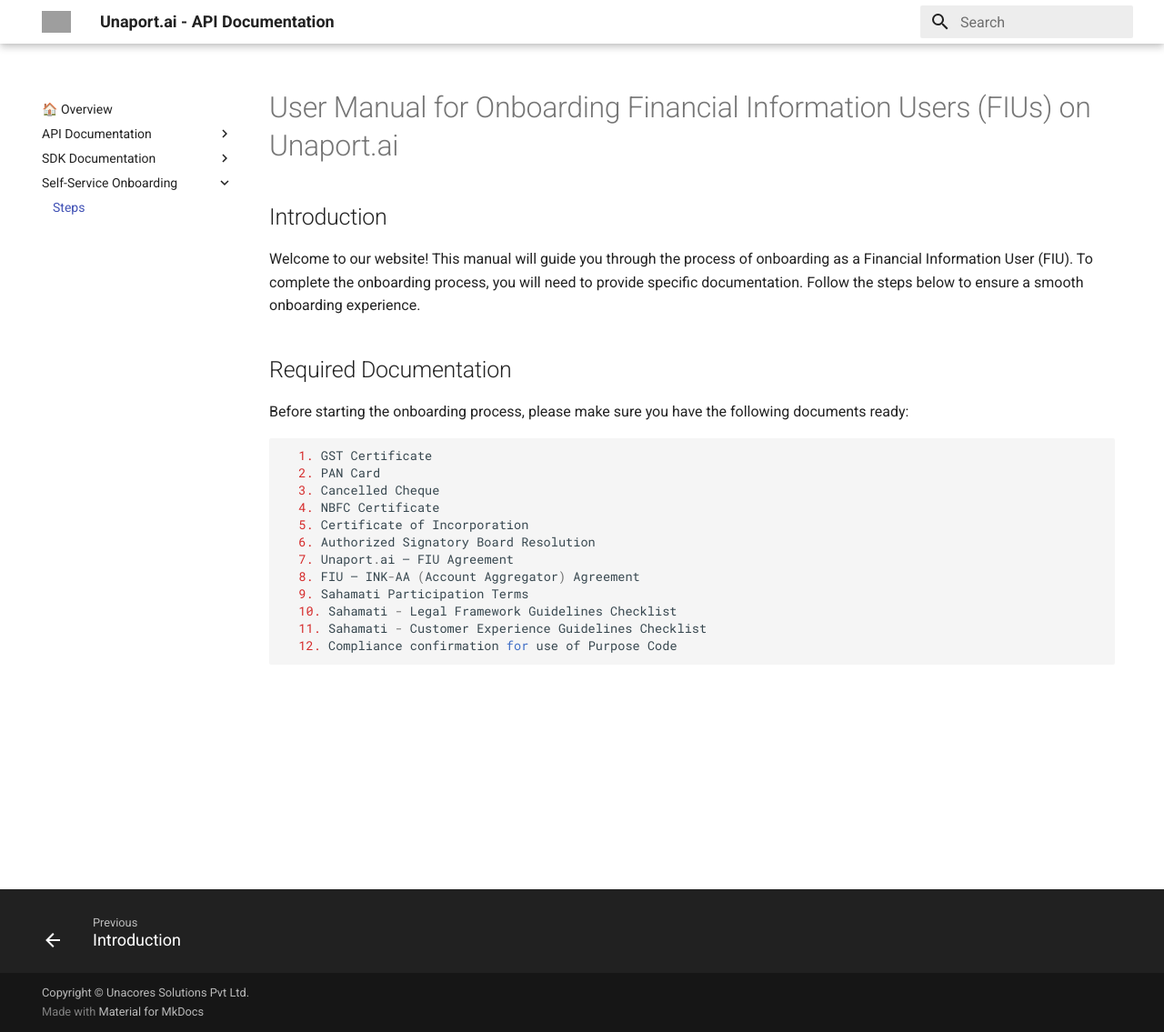
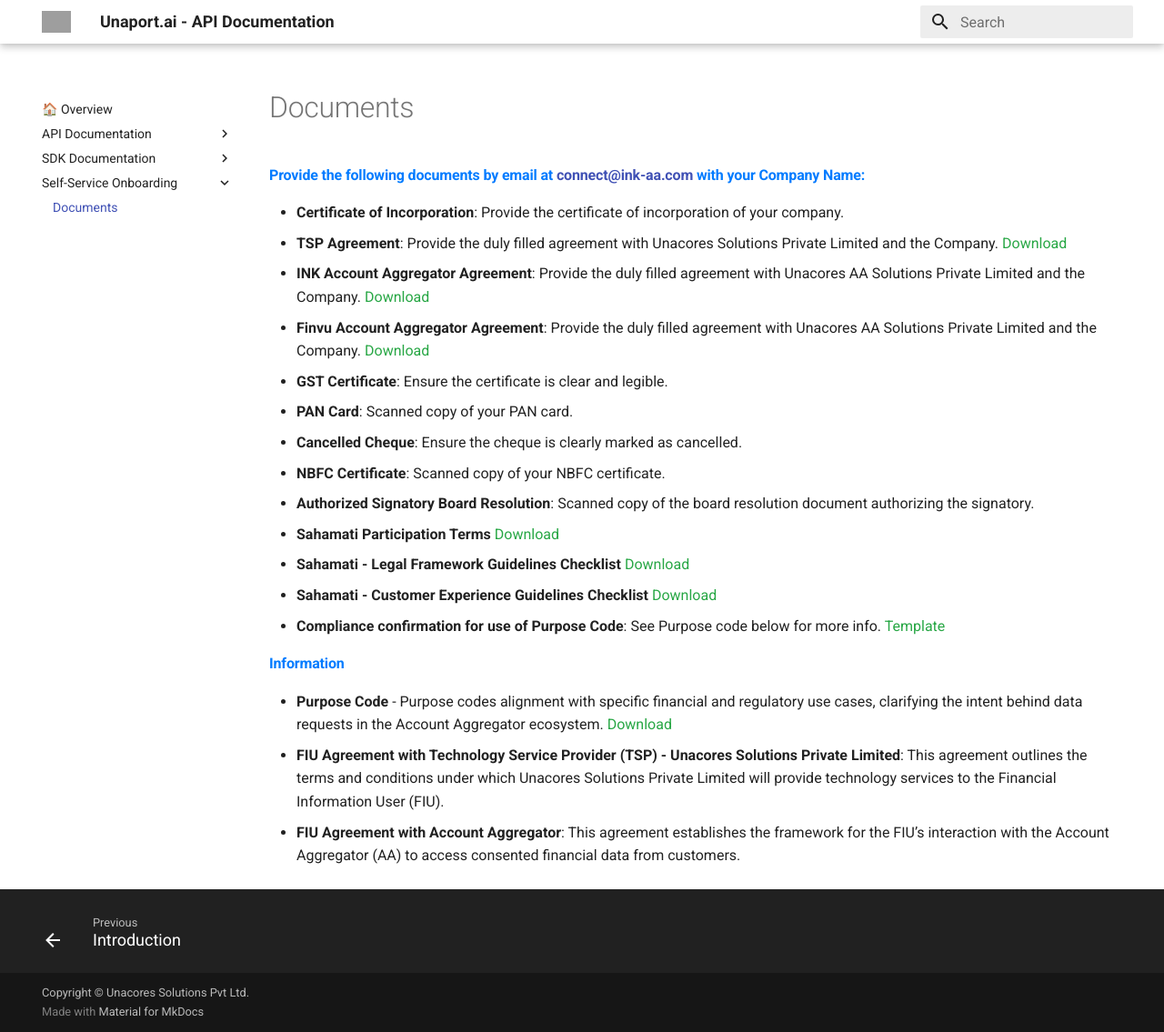
Before and after one commit to Unacores/unaport-docs, an MkDocs documentation site: the page built from docs/fiu_onboarding.md, in a window 1280 px wide and 1135 px high. Shown: the whole window at 91% size. Built offline with MkDocs 1.6.1 and Material for MkDocs 9.7.7, drawn with Linux system fonts in a browser that asks for light colours; grey boxes are pictures that could not be loaded.

Commit message:
updated docs

```diff
--- a/docs/css/custom.css
+++ b/docs/css/custom.css
@@ -2,6 +2,11 @@
 /* extra.css */
 .black-text {
     color: black;
+}
+
+img[src="images/agreement.png"] {
+  width: 300px;
+  height: auto;
 }
 
 /* Hides the secondary sidebar (ToC) */
--- a/docs/extra.css
+++ b/docs/extra.css
@@ -0,0 +1,4 @@
+img[src="images/agreement.png"] {
+    width: 300px;
+    height: auto;
+}
--- a/docs/fiu_onboarding.md
+++ b/docs/fiu_onboarding.md
@@ -1,23 +1,25 @@
-# User Manual for Onboarding Financial Information Users (FIUs) on Unaport.ai
+#### <span style="color: #007bff;">Provide the following documents by email at <a href="mailto:connect@ink-aa.com">connect@ink-aa.com</a> with your Company Name:</span>
 
-## Introduction
-Welcome to our website! This manual will guide you through the process of onboarding as a Financial Information User (FIU). To complete the onboarding process, you will need to provide specific documentation. Follow the steps below to ensure a smooth onboarding experience.
+- <strong>Certificate of Incorporation</strong>: Provide the certificate of incorporation of your company.
+- <strong>TSP Agreement</strong>: Provide the duly filled agreement with Unacores Solutions Private Limited and the Company. [<span style="color: #28a745;">Download</span>](https://sandbox-fiu-public-docs.s3.ap-south-1.amazonaws.com/FIU-Onboarding-Docs/Unaport+Agreement.docx)
+- <strong>INK Account Aggregator Agreement</strong>: Provide the duly filled agreement with Unacores AA Solutions Private Limited and the Company. [<span style="color: #28a745;">Download</span>](https://sandbox-fiu-public-docs.s3.ap-south-1.amazonaws.com/FIU-Onboarding-Docs/INKAA+and+FIU+Agreement.docx)
+- <strong>Finvu Account Aggregator Agreement</strong>: Provide the duly filled agreement with Unacores AA Solutions Private Limited and the Company. [<span style="color: #28a745;">Download</span>](https://sandbox-fiu-public-docs.s3.ap-south-1.amazonaws.com/FIU-Onboarding-Docs/Finvu+AA+-+FIU+Agreement.docx)
+- <strong>GST Certificate</strong>: Ensure the certificate is clear and legible.
+- <strong>PAN Card</strong>: Scanned copy of your PAN card.
+- <strong>Cancelled Cheque</strong>: Ensure the cheque is clearly marked as cancelled.
+- <strong>NBFC Certificate</strong>: Scanned copy of your NBFC certificate.
+- <strong>Authorized Signatory Board Resolution</strong>: Scanned copy of the board resolution document authorizing the signatory.
+- <strong>Sahamati Participation Terms</strong> [<span style="color: #28a745;">Download</span>](https://sandbox-fiu-public-docs.s3.ap-south-1.amazonaws.com/FIU-Onboarding-Docs/Participation+Terms+Sahamati.docx)
+- <strong>Sahamati - Legal Framework Guidelines Checklist</strong> [<span style="color: #28a745;">Download</span>](https://sandbox-fiu-public-docs.s3.ap-south-1.amazonaws.com/FIU-Onboarding-Docs/Legal+Framework+Guidelines.xlsx)
+- <strong>Sahamati - Customer Experience Guidelines Checklist</strong> [<span style="color: #28a745;">Download</span>](https://sandbox-fiu-public-docs.s3.ap-south-1.amazonaws.com/FIU-Onboarding-Docs/Customer+Experience+Guidelines.xlsx)
+- <strong>Compliance confirmation for use of Purpose Code</strong>: See Purpose code below for more info. [<span style="color: #28a745;">Template</span>](https://sandbox-fiu-public-docs.s3.ap-south-1.amazonaws.com/FIU-Onboarding-Docs/Confirmation+of+Purpose+Code.docx)
 
-## Required Documentation
-Before starting the onboarding process, please make sure you have the following documents ready:
+#### <span style="color: #007bff;">Information</span>
+- <strong>Purpose Code</strong> - Purpose codes alignment with specific financial and regulatory use cases, clarifying the intent behind data requests in the Account Aggregator ecosystem. [<span style="color: #28a745;">Download</span>](https://sandbox-fiu-public-docs.s3.ap-south-1.amazonaws.com/FIU-Onboarding-Docs/Purpose+Code+template.xlsx)
+- <strong>FIU Agreement with Technology Service Provider (TSP) - Unacores Solutions Private Limited</strong>: This agreement outlines the terms and conditions under which Unacores Solutions Private Limited will provide technology services to the Financial Information User (FIU).
+- <strong>FIU Agreement with Account Aggregator</strong>: This agreement establishes the framework for the FIU’s interaction with the Account Aggregator (AA) to access consented financial data from customers.
 
-      1. GST Certificate
-      2. PAN Card
-      3. Cancelled Cheque
-      4. NBFC Certificate
-      5. Certificate of Incorporation
-      6. Authorized Signatory Board Resolution
-      7. Unaport.ai – FIU Agreement
-      8. FIU – INK-AA (Account Aggregator) Agreement
-      9. Sahamati Participation Terms
-      10. Sahamati - Legal Framework Guidelines Checklist
-      11. Sahamati - Customer Experience Guidelines Checklist
-      12. Compliance confirmation for use of Purpose Code
+
 
 <!--
 ## Steps to Onboard
--- a/mkdocs.yml
+++ b/mkdocs.yml
@@ -33,4 +33,4 @@
   - "SDK Documentation":
       - "Introduction": fiu_sdk.md
   - "Self-Service Onboarding":
-      - "Steps": fiu_onboarding.md
+      - "Documents": fiu_onboarding.md
```
Also changed, not shown: docs/images/agreement.png (added), docs/images/agreement_optimized.png (added).
